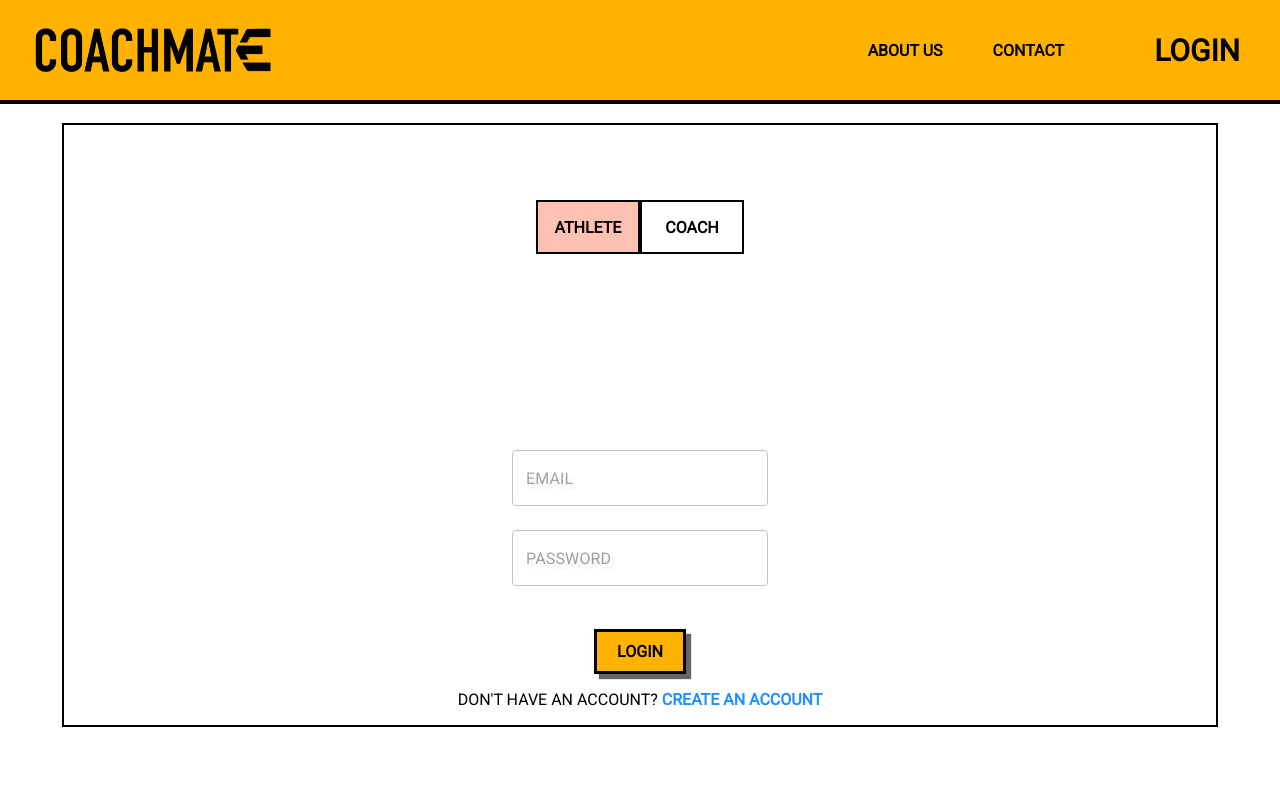
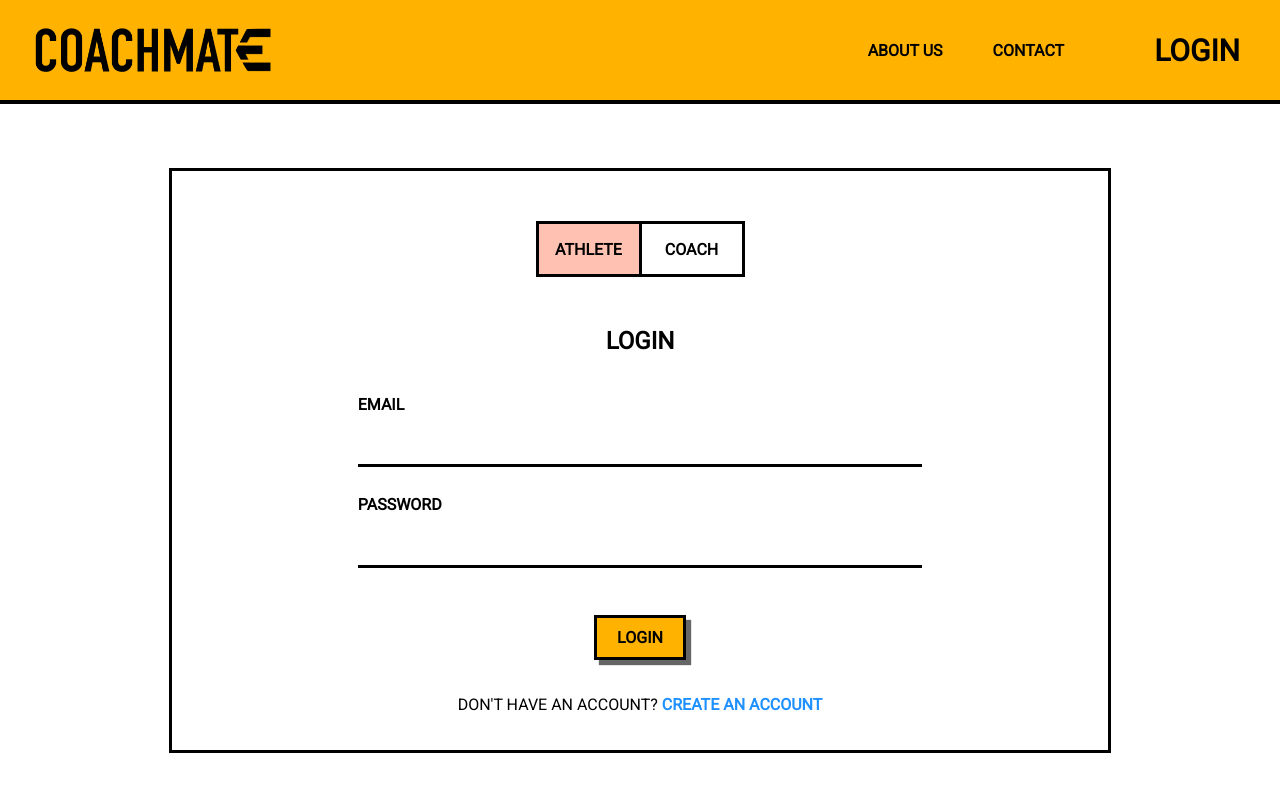
Before and after one commit to The-Collective-unimelb/CoachMate-Frontend, a React (Create React App) app: page /login in a window 1280 px wide. Shown: the top 800 px of the page. Built offline with nearby package versions, Linux system fonts and the light colour scheme.

Commit message:
Fixed up login page

```diff
--- a/src/components/pages/EditProfile.module.css
+++ b/src/components/pages/EditProfile.module.css
@@ -26,7 +26,6 @@
   text-align: center;
   font-weight: 500;
   font-size: medium;
-
 }
 
 .vertical-flex {
@@ -72,7 +71,7 @@ input {
   display: inline-block;
   border: 2px solid black;
   box-sizing: border-box;
-    filter: drop-shadow(4px 5px 1px #D4D4D4);
+  filter: drop-shadow(4px 5px 1px #d4d4d4);
   margin-top: 2%;
   margin-bottom: 5%;
 }
--- a/src/components/pages/Login.js
+++ b/src/components/pages/Login.js
@@ -1,6 +1,6 @@
 import React, { useState } from "react";
-import { CheckBox } from "@mui/icons-material";
-import { TextField, FormControlLabel, collapseClasses } from "@mui/material";
+import { ButtonGroup } from "@mui/icons-material";
+import {} from "@mui/material";
 import { Link } from "react-router-dom";
 import classes from "./Login.module.css";
 import Button from "../UI/Button";
@@ -31,9 +31,8 @@ function LoginForm(props) {
 
   return (
     <div className={classes.loginForm}>
-      <br />
       <div className={classes.form}>
-        <div className={classes.radioDiv}></div>
+        <div className={classes.radioDiv}>
           <input
             name="role"
             id={classes["athlete"]}
@@ -50,6 +49,7 @@ function LoginForm(props) {
           >
             ATHLETE
           </label>
+
           <input
             name="role"
             id={classes["coach"]}
@@ -65,26 +65,25 @@ function LoginForm(props) {
           >
             COACH
           </label>
-
+        </div>
+        <h2>LOGIN</h2>
         <div className={classes.loginDetails}>
-          <TextField
+          <label>EMAIL</label>
+          <input
             className={classes.entries}
-            placeholder="EMAIL"
             name="email"
             type="email"
             value={state.email}
             onChange={handleChange}
           />
-          <br />
-          <TextField
+          <label>PASSWORD</label>
+          <input
             className={classes.entries}
-            placeholder="PASSWORD"
             name="password"
             type="password"
             value={state.password}
             onChange={handleChange}
           />
-          <br />
           {/*<FormControlLabel control={
                         <CheckBox
                             checked={checked}
@@ -93,19 +92,19 @@ function LoginForm(props) {
                         label="REMEMBER ME"
                     />*/}
         </div>
-        <br />
-
+        <br/>
         {/* <input type="submit" value="LOGIN" className={classes.submitBtn}/> */}
-
         {/* Link to dashboard temporarily */}
         <Link to="/coach-dashboard" className={classes.login}>
           <Button>LOGIN</Button>
         </Link>
-
+        <br/>
         <div className={classes.createAccount}>
           <p>
             DON'T HAVE AN ACCOUNT?&nbsp;
-            <Link to="/signup" className={classes.signup}>CREATE AN ACCOUNT</Link>
+            <Link to="/signup" className={classes.signup}>
+              CREATE AN ACCOUNT
+            </Link>
           </p>
         </div>
       </div>
--- a/src/components/pages/Login.module.css
+++ b/src/components/pages/Login.module.css
@@ -1,13 +1,16 @@
-.loginForm{
+.loginForm {
   display: flex;
   flex-direction: column;
-    height: 100vh;
+  padding-top: 5%;
+  padding-bottom: 5%;
   align-items: center;
 }
 
-.radioDiv{
-    height: 50vh;
-    visibility: hidden;
+.radioDiv {
+  display: flex;
+  align-items: center;
+  justify-content: center;
+  margin: 30px;
 }
 
 #athlete,
@@ -15,20 +18,25 @@
   text-align: center;
   align-items: center;
   justify-content: center;
-    position: absolute;
   display: flex;
   width: 100px;
   height: 50px;
-    border: 2px solid black;
+  border: 3px solid black;
   padding: 0;
   cursor: pointer;
 }
 
+#coach {
+  border-left: 0;
+}
+
 .athleteRadio {
   visibility: hidden;
+  position: absolute;
 }
 
 .coachRadio {
+  position: absolute;
   visibility: hidden;
 }
 
@@ -45,37 +53,25 @@
   background: #ffc1b2;
 }
 
-  #athlete{
-    top:25vh;
-    right: 50vw;
-    padding-right: 0px;
-    margin-right: 0%;
+.entries {
+  border-top: 0;
+  border-left: 0;
+  border-right: 0;
+  border-bottom: 3px solid black;
+  filter: none;
+  max-width: 600px;
 }
 
-  #coach{
-    top: 25vh;
-    left: 50vw;
-    padding-left: 0px;
-    margin-left: 0%;
-  }
-
-  .entries{
-    border-width: 0px;
-    border-bottom-width:1px ;
-    height: 10vh;
-    width: 20vw;
-  }
-
-  .form{
-    border: 2px solid black;
-    height: 75vh;
-    width: 90vw;
+.form {
+  border: 3px solid black;
+  width: 70vw;
   display: flex;
   flex-direction: column;
   align-items: center;
+  padding: 20px;
 }
 
-  .submitBtn{
+.submitBtn {
   border: solid 3px black;
   border-radius: 0px;
   background: #ffb200;
@@ -87,13 +83,15 @@
   padding: 5px;
 }
 
-  .loginDetails{
-    top: 40vh;
+.loginDetails {
+  padding-left: 10%;
+  padding-right: 10%;
+  padding-top: 20px;
 }
 
 .signup {
   padding-bottom: 3px;
-    color:dodgerblue;
+  color: dodgerblue;
   font-weight: 600;
 }
 
```
Lines whose indentation alone changed are shown as unchanged.
